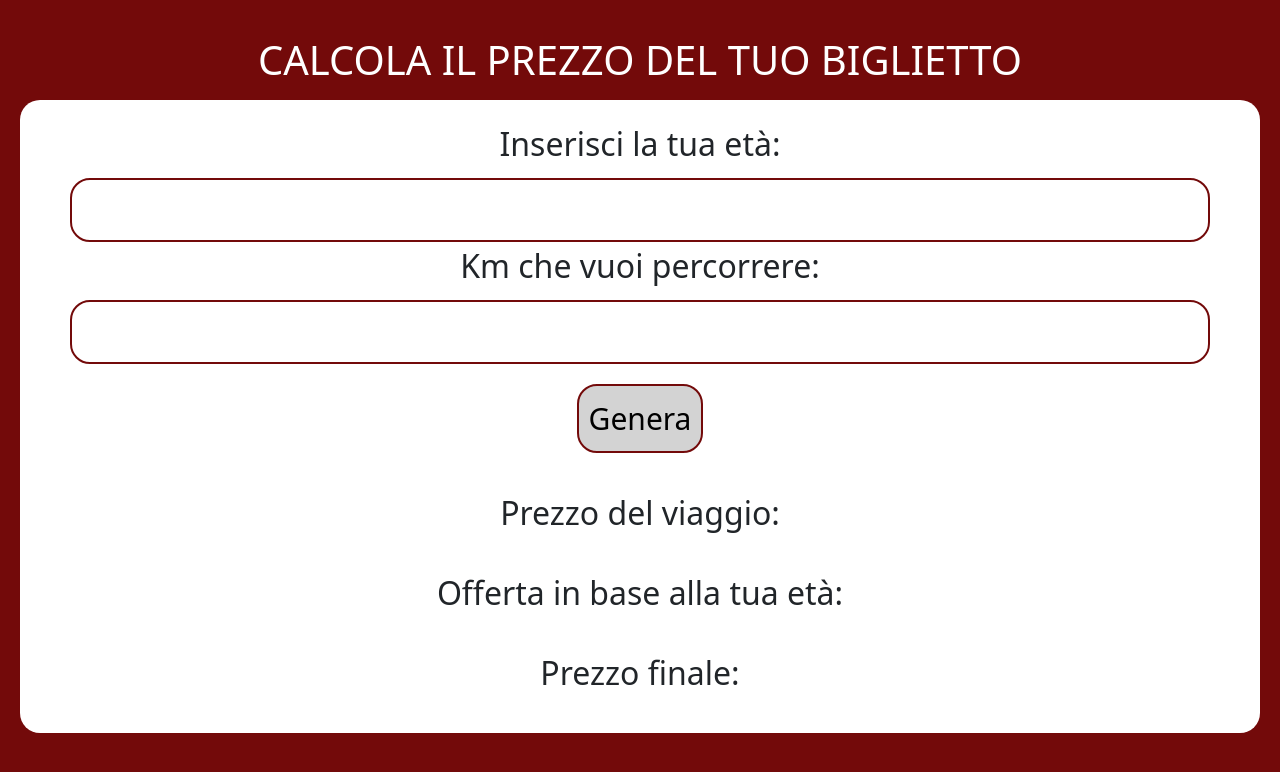
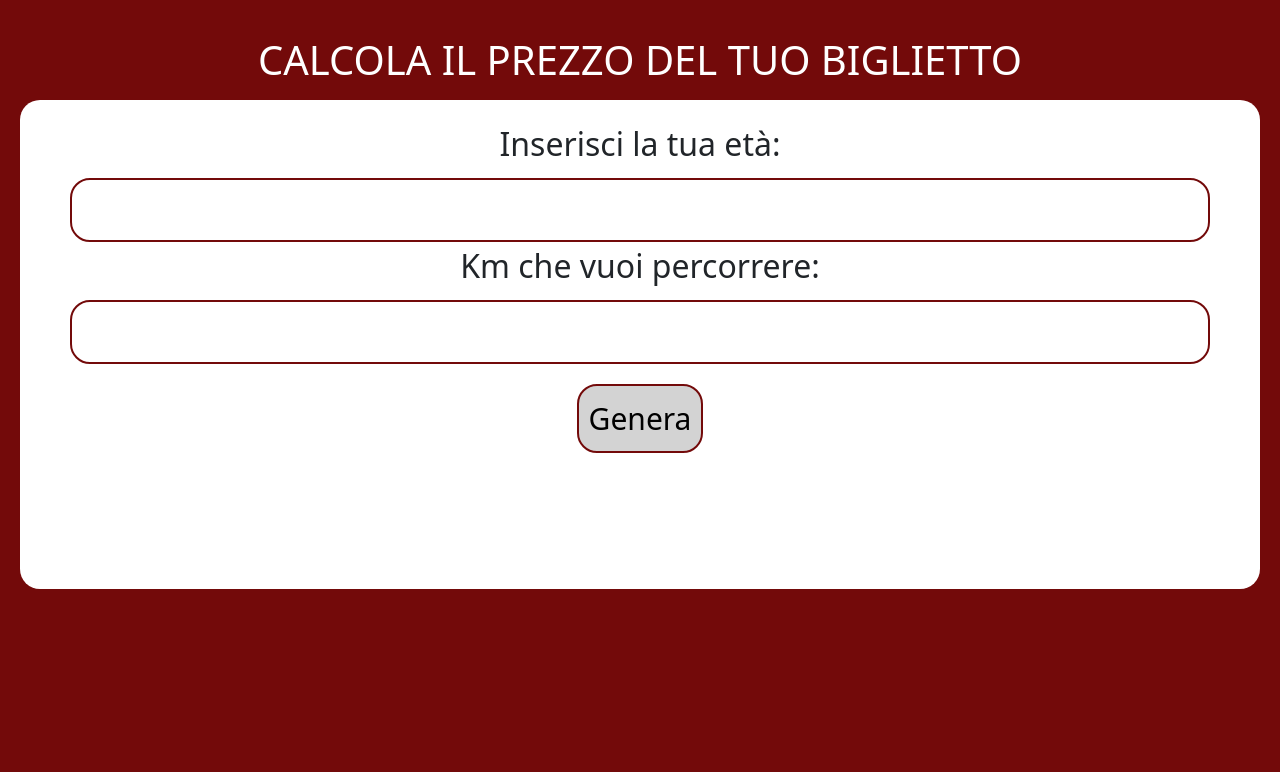
Before and after one commit to Crisano97/js-biglietto-treno-form, a plain HTML site: page index.html in a window 1280 px wide. Drawn offline with nearby package versions, Linux system fonts and the light colour scheme.

Commit message:
prezzi visualizzati solo dopo aver generato

```diff
--- a/index.html
+++ b/index.html
@@ -44,9 +44,9 @@
                 <button class="m-btn" type="submit" id="generator-button">Genera</button>
                 <div class="container">
                     <div class="row">
-                        <span class="my-3 text col-12 " id="user-price">Prezzo del viaggio:</span>
-                        <span class="my-3 text col-12 " id="user-offer">Offerta in base alla tua età:</span>
-                        <span class="my-3 text col-12 " id="user-ultimate-price">Prezzo finale:</span>
+                        <span class="my-3 text col-12 " id="user-price"></span>
+                        <span class="my-3 text col-12 " id="user-offer"></span>
+                        <span class="my-3 text col-12 " id="user-ultimate-price"></span>
                     </div>
                 </div>
             </div>
```
